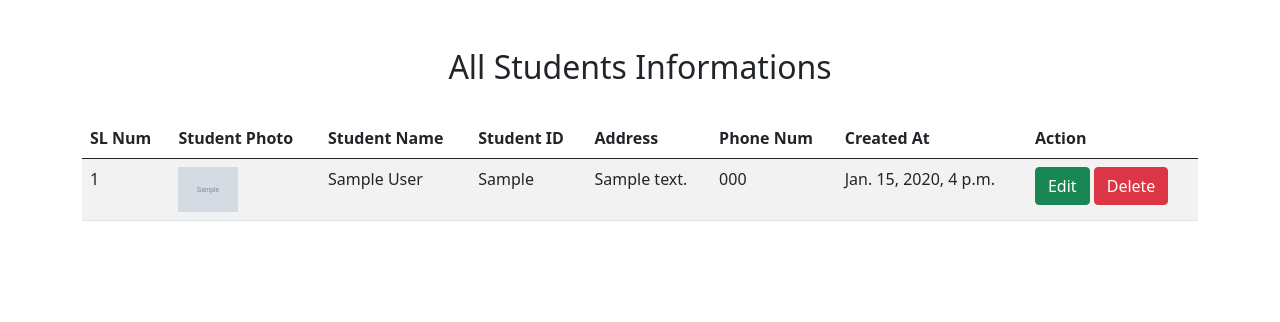
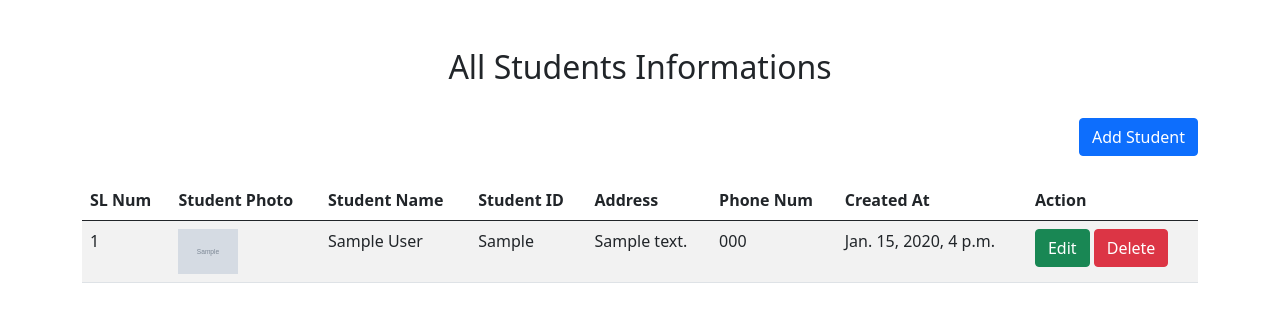
Before and after one commit to Dewan-Minhajul-Islam/institute-management-system, a Django app: page /student-list/ in a window 1280 px wide. Shown: the part 56-378 px from the top of the page. Run offline with Django 5.2, Linux system fonts and the light colour scheme; tables that the repository leaves empty hold one stand-in row (values such as "Sample post"); grey boxes marked "Sample" are stand-in pictures.

Commit message:
central forms teplates/layout/base-form.html create for all models

```diff
--- a/institute_project/students/templates/student-list.html
+++ b/institute_project/students/templates/student-list.html
@@ -10,6 +10,10 @@
 
 {% block content %}
     <center><h2>All Students Informations</h2></center><br>
+
+    <div class="d-flex justify-content-end">
+        <a href="{% url 'student_form' %}" class="btn btn-primary">Add Student</a>
+    </div><br>
 
     <table class="table table-striped">
         <thead>
--- a/institute_project/students/urls.py
+++ b/institute_project/students/urls.py
@@ -4,4 +4,5 @@ from students.views import *
 
 urlpatterns = [
     path('student-list/', student_view, name='student_view'),
+    path('add-student/', student_form, name='student_form'),
 ]
--- a/institute_project/students/views.py
+++ b/institute_project/students/views.py
@@ -11,3 +11,14 @@ def student_view(request):
     }
 
     return render(request, 'student-list.html', context)
+
+
+def student_form(request):
+
+    context = {
+        'form_title' : 'Add Student Information',
+        'form_btn' : 'Add Student',
+        'page_title' : 'Student Register'
+    }
+
+    return render(request, 'layout/base-form.html', context)
```
Also changed, not shown: institute_project/users/templates/layout/base-form.html (added, +19 -0 lines).
